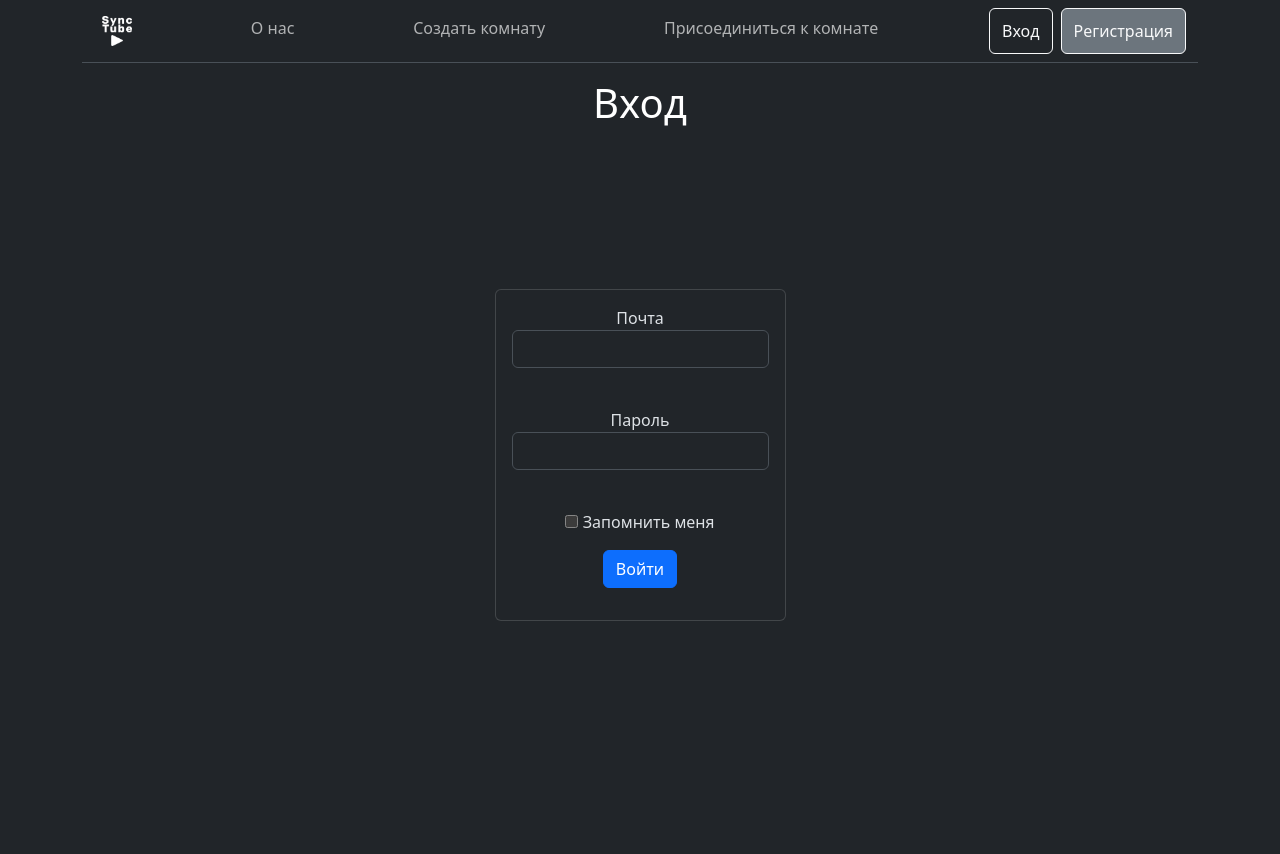
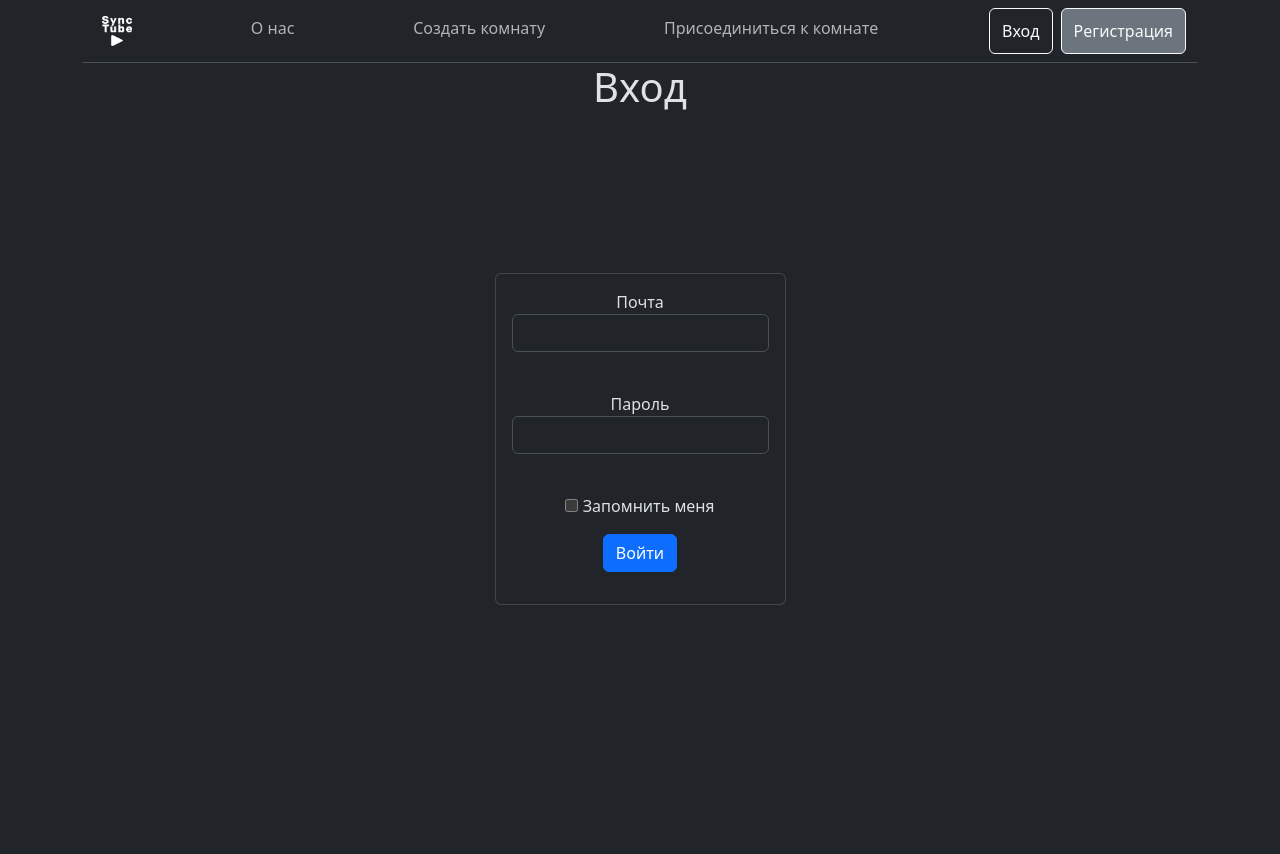
Before and after one commit to FicalyLyashkin/webproject, a Flask app: page /login in a window 1280 px wide. After the commit the page ends 605 px from the top, so only its background shows below. Run offline with Flask 3, Linux system fonts and the light colour scheme.

Commit message:
почитила код

```diff
--- a/main.py
+++ b/main.py
@@ -108,6 +108,7 @@ def index():
 
 @app.route('/join_room', methods=['POST', 'GET'])
 def join_room():
+    # Функиция отвечает за вход в комнату
     form = JoinRoomForm()
     if form.validate_on_submit():
         db_sess = db_session.create_session()
@@ -126,6 +127,7 @@ def join_room():
 
 @app.route('/login', methods=['POST', 'GET'])
 def login():
+    # Функиция отвечает за вход в аккаунт пользователя
     form = LoginForm()
     if form.validate_on_submit():
         db_sess = db_session.create_session()
@@ -137,12 +139,14 @@ def login():
         return render_template('login.html',
                                message="Неправильный логин или пароль",
                                form=form)
-    print('error')
+
     return render_template('login.html', title='Авторизация', form=form)
 
 
 @app.route('/registration', methods=['POST', 'GET'])
 def registration():
+    #  Функция отвечает за добавление информации о новом пользователе
+    #  В базу данных
     form = RegisterForm()
     if form.validate_on_submit():
         if form.password.data != form.password_again.data:
@@ -177,6 +181,7 @@ def registration():
 
 @app.route('/create_room', methods=['POST', 'GET'])
 def create_room():
+    # Функия отвечает за создание новой комнаты
     form = CreateRoomForm()
 
     if form.validate_on_submit():
@@ -213,6 +218,7 @@ def logout():
 
 @app.route('/deleteroom/<string:code>')
 def delete_room(code):
+    # Функция удаляет комнату, вызывается при нажатии кнопки
     db_sess = db_session.create_session()
     room = db_sess.query(Room).filter(Room.code == code).first()
 
@@ -226,6 +232,7 @@ def delete_room(code):
 
 @app.route('/room<code>', methods=['GET', 'POST'])
 def room(code):
+    # Функция отвечает за страницу с комнатой
     db_sess = db_session.create_session()
     room = db_sess.query(Room).filter(Room.code == code).first()
     if not room:
--- a/templates/login.html
+++ b/templates/login.html
@@ -1,10 +1,9 @@
 {% extends "base.html" %}
 
 {% block content %}
-<body class="d-flex h-100 text-center text-bg-dark">
-
-<div class="cover-container d-flex w-100 h-100 p-3 mx-auto flex-column">
-
+<div class="container text-center">
+    <div class="row align-items-center">
+        <div class="col-12">
             <h1>Вход</h1>
             <form action="" method="post"
                   style="display: flex; flex-direction: column; align-items: center; justify-content: center; height: 80vh;">
@@ -37,7 +36,7 @@
                 </div>
             </form>
         </div>
+    </div>
+</div>
 
-
-</body>
 {% endblock %}
```
Lines whose indentation alone changed are shown as unchanged.
